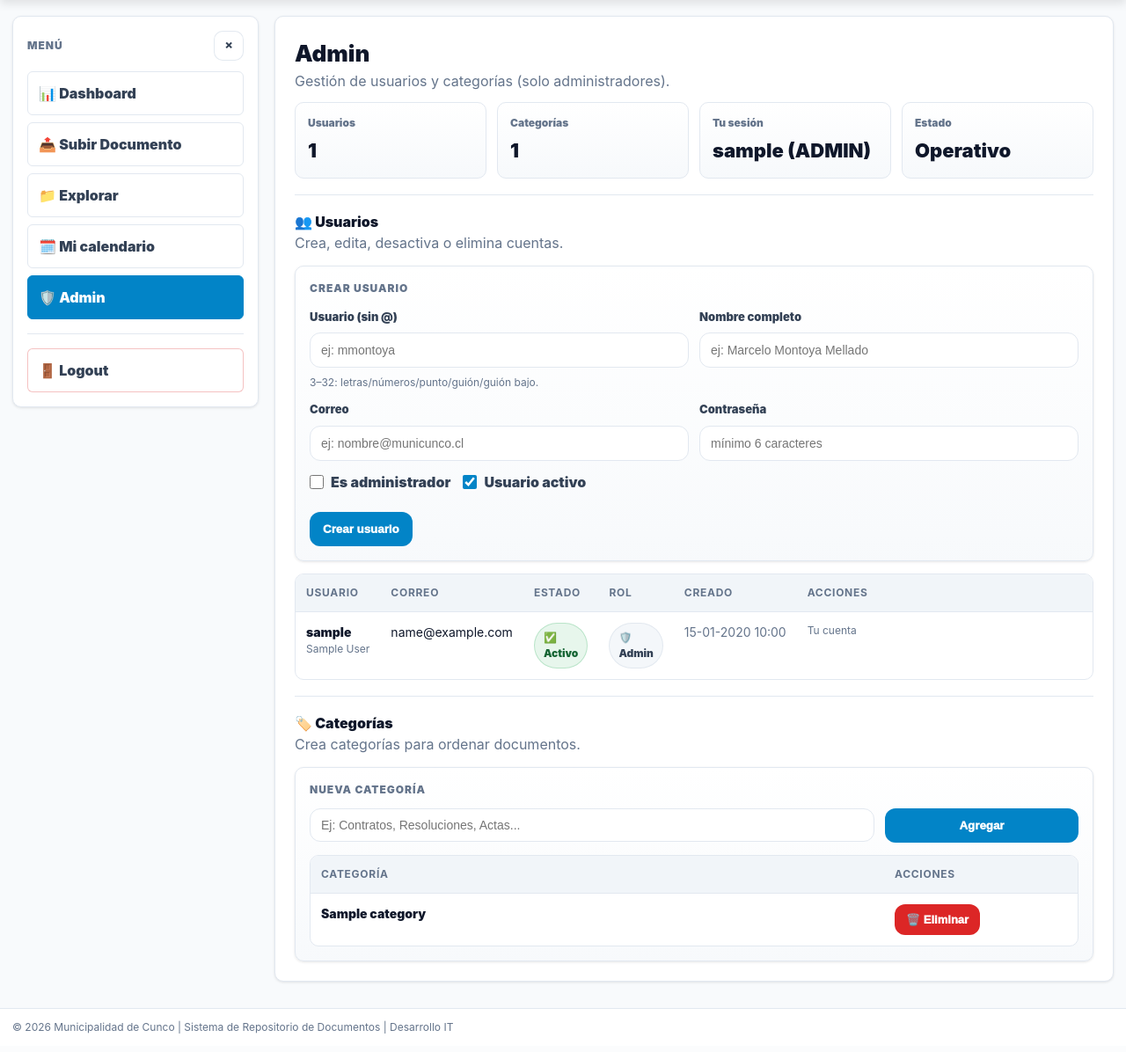
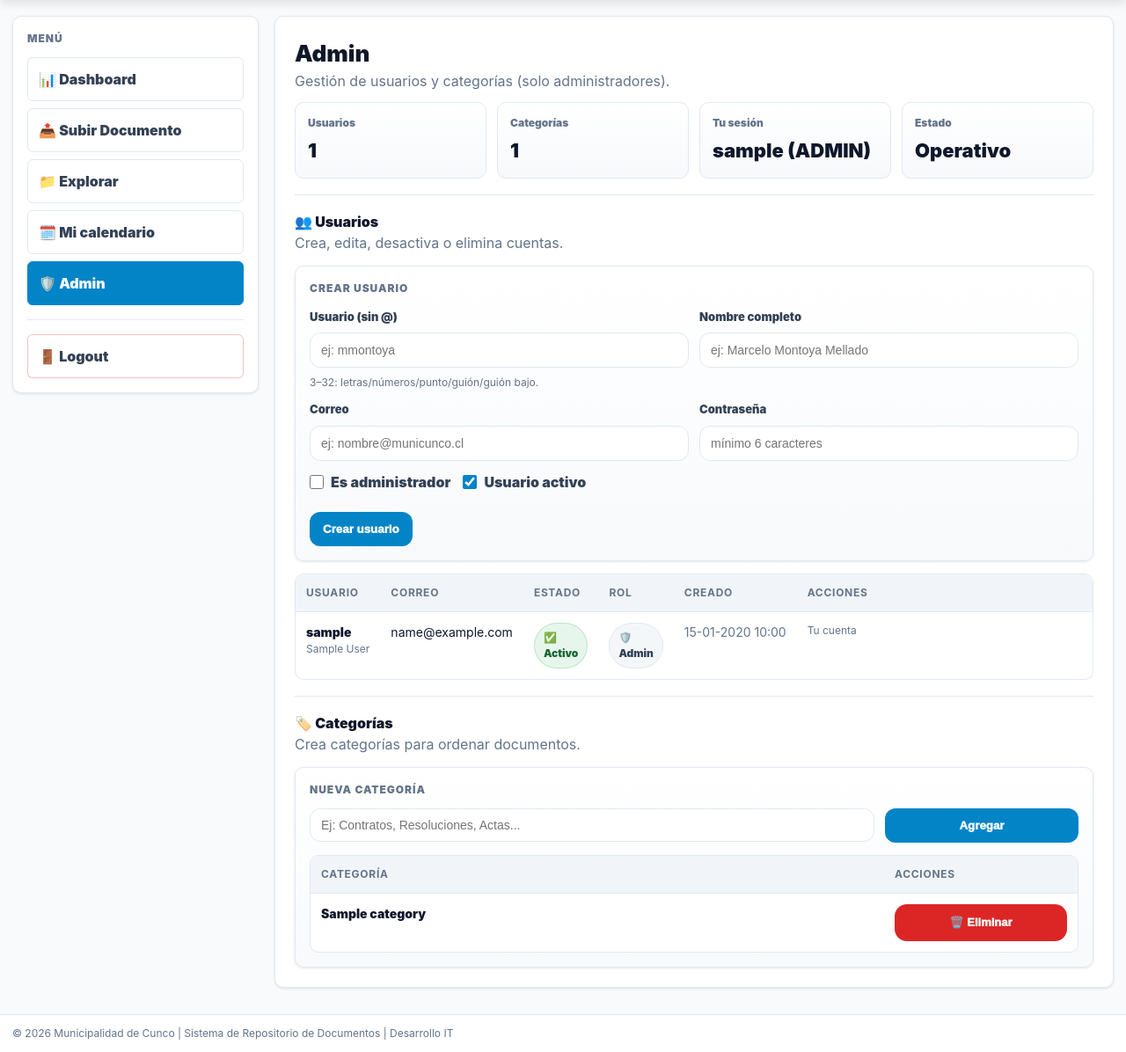
Before and after one commit to Marcelo-Onchi/repositorio_intranet_municunco, a Flask app: page /admin/ in a window 1280 px wide. Shown: the part 73-1269 px from the top of the page at 88% size. Before the commit the page ends 1248 px from the top, so only its background shows below. Run offline with Flask 3, Linux system fonts and the light colour scheme; a user stored in the database is signed in; tables that the repository leaves empty hold one stand-in row (values such as "Sample post").

Commit message:
mejoras visuales

```diff
--- a/app/static/css/base.css
+++ b/app/static/css/base.css
@@ -827,3 +827,16 @@ summary.btn::-webkit-details-marker{ display:none; }
   .pill{ max-width: 86vw; padding: 9px 10px; }
   .auth-panel{ padding: 18px; border-radius: 16px; }
 }
+/* =========================================================
+   Sidebar: ocultar botón X en desktop, mostrar en móvil/tablet
+   ========================================================= */
+
+/* Desktop: sidebar fijo => no mostrar X */
+@media (min-width: 1025px){
+  .sidebar .iconbtn--close{ display:none; }
+}
+
+/* Tablet/Móvil: sidebar off-canvas => mostrar X */
+@media (max-width: 1024px){
+  .sidebar .iconbtn--close{ display:grid; }
+}
--- a/app/static/css/pages.css
+++ b/app/static/css/pages.css
@@ -413,3 +413,23 @@
     padding: 8px 10px;
   }
 }
+/* =========================================================
+   Admin > Categorías: botón eliminar más largo
+   ========================================================= */
+
+.table--cats .cats-actions{
+  text-align: right;
+}
+
+.table--cats .cats-actions form{
+  width: 100%;
+  display:flex;
+  justify-content:flex-end;
+}
+
+.table--cats .cats-actions .btn{
+  width: 100%;
+  max-width: 260px;      /* ajusta: 220 / 260 / 320 */
+  min-height: 42px;
+  border-radius: 14px;
+}
```
